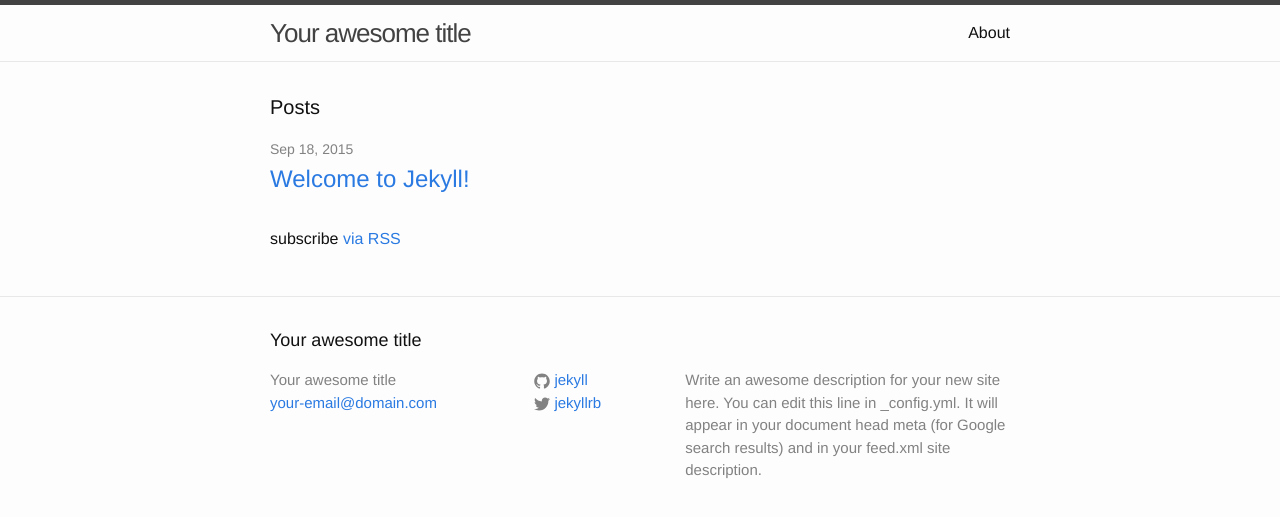
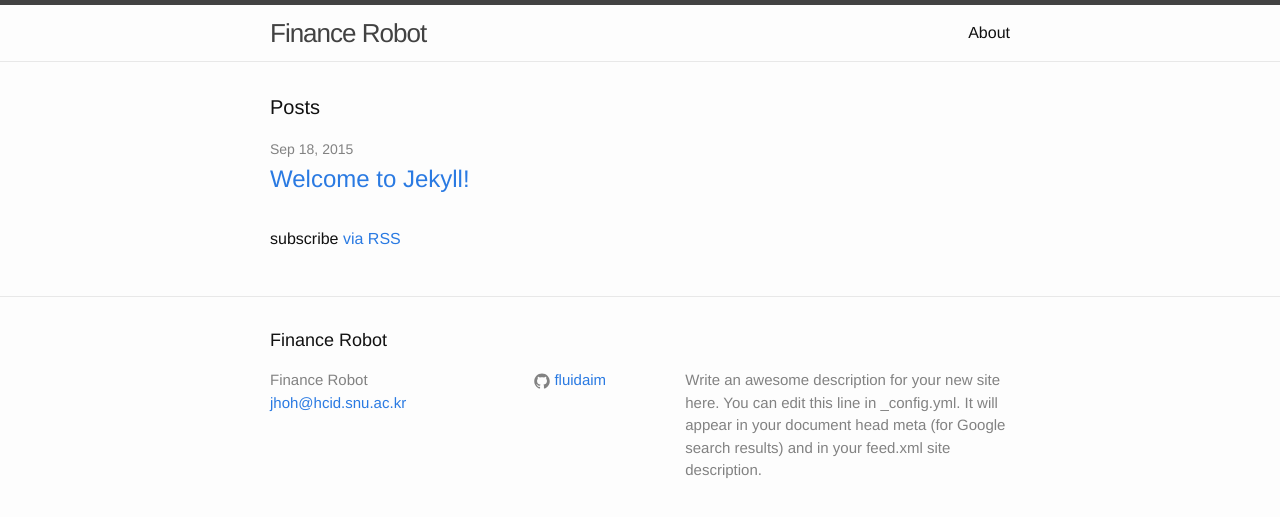
Before and after one commit to fluidaim/blog, a Jekyll site: the page built from index.html, in a window 1280 px wide. Shown: the top 517 px of the page. Built offline with Jekyll 4.4.1, drawn with Linux system fonts in a browser that asks for light colours.

Commit message:
Change configuration

```diff
--- a/_config.yml
+++ b/_config.yml
@@ -1,14 +1,14 @@
 # Site settings
-title: Your awesome title
-email: your-email@domain.com
+title: Finance Robot
+email: jhoh@hcid.snu.ac.kr
 description: > # this means to ignore newlines until "baseurl:"
   Write an awesome description for your new site here. You can edit this
   line in _config.yml. It will appear in your document head meta (for
   Google search results) and in your feed.xml site description.
-baseurl: "" # the subpath of your site, e.g. /blog/
-url: "http://yourdomain.com" # the base hostname & protocol for your site
-twitter_username: jekyllrb
-github_username:  jekyll
+baseurl: "/blog" # the subpath of your site, e.g. /blog/
+url: "http://fluidaim.github.io/" # the base hostname & protocol for your site
+twitter_username:
+github_username:  fluidaim
 
 # Build settings
 markdown: kramdown
```
